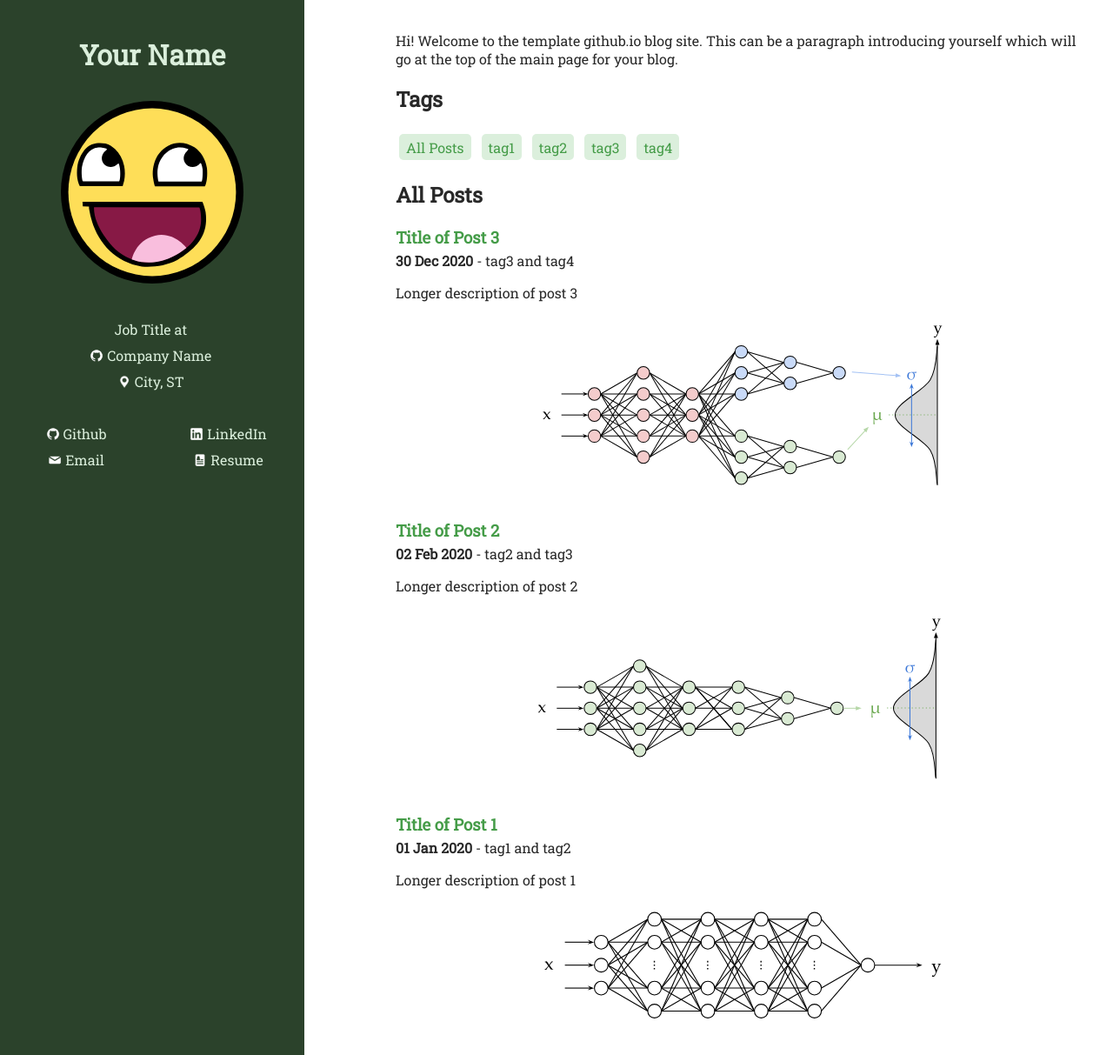
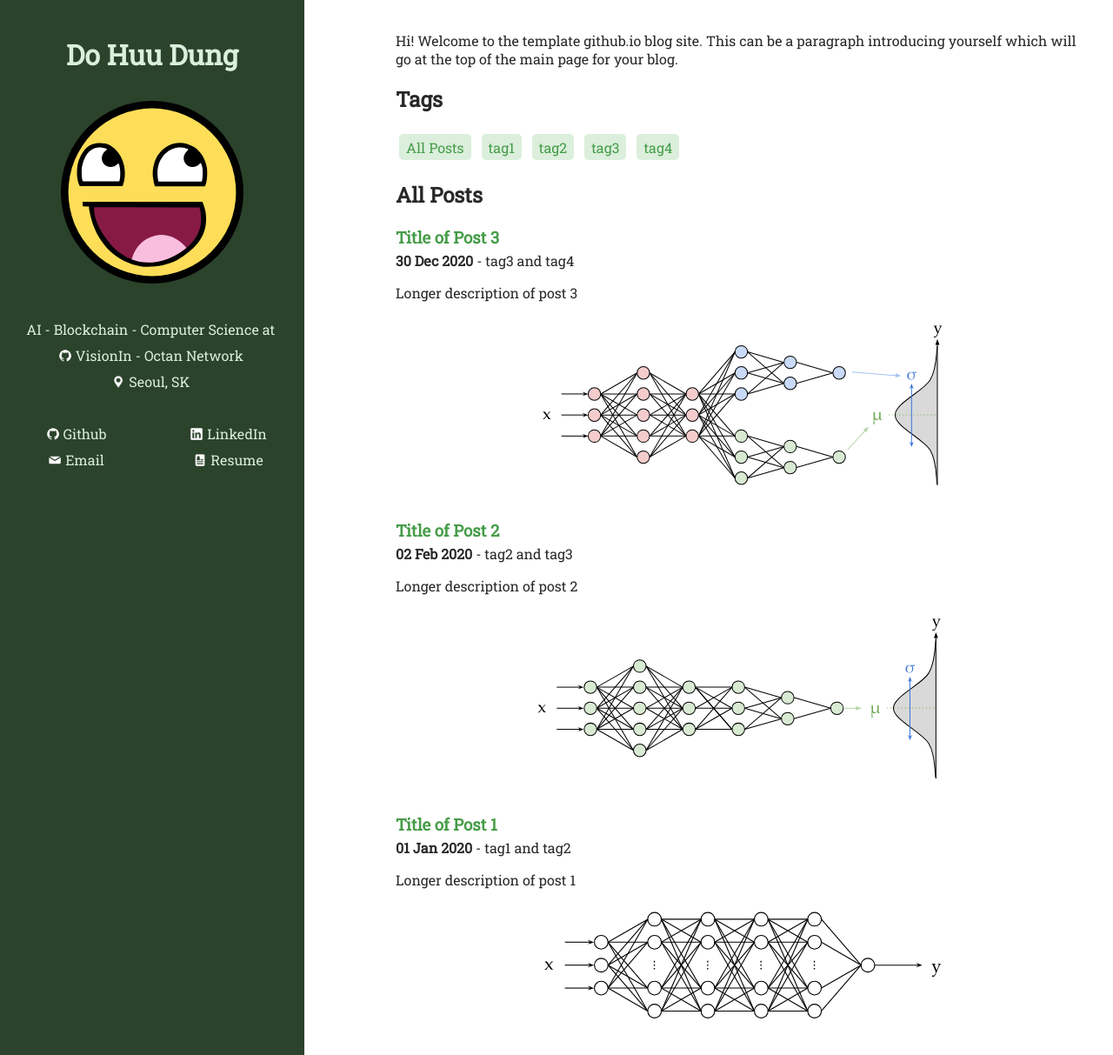
Before and after one commit to dungdo123/dungdo123.github.io, a Jekyll site: the page built from index.html, in a window 1280 px wide and 1213 px high. Shown: the whole window at 87% size. Built offline with Jekyll 4.4.1, drawn with Linux system fonts in a browser that asks for light colours.

Commit message:
Update _config.yml

```diff
--- a/_config.yml
+++ b/_config.yml
@@ -1,13 +1,13 @@
 # Info about you
-name: Your Name
-position: Job Title
-email: youremail@gmail.com
-company_name: Company Name
-company_url: https://www.yourcompany.com
-place_name: City, ST
+name: Do Huu Dung
+position: AI - Blockchain - Computer Science
+email: dungdo.hust@gmail.com
+company_name: VisionIn - Octan Network
+company_url: https://vision-in.co.kr/
+place_name: Seoul, SK
 
 # Blog info
-title: Your Name's Blog
+title: Do HD's Blog
 description: Blog
 url: https://brendanhasz.github.io/github-io-blog-template/
 main_github_io: false
@@ -17,12 +17,12 @@ long_description: >-
     blog.
 
 # Social links
-github_url: https://github.com/yourgithubusername
-linkedin_url: http://www.linkedin.com/in/your-name
+github_url: https://github.com/dungdo123
+linkedin_url: https://www.linkedin.com/in/dungdo398/
 social:
   links:
-    - http://www.linkedin.com/in/your-name
-    - https://github.com/yourgithubusername
+    - https://www.linkedin.com/in/dungdo398/
+    - https://github.com/dungdo123
 
 # Images + files
 logo: assets/img/headshot.svg
```
